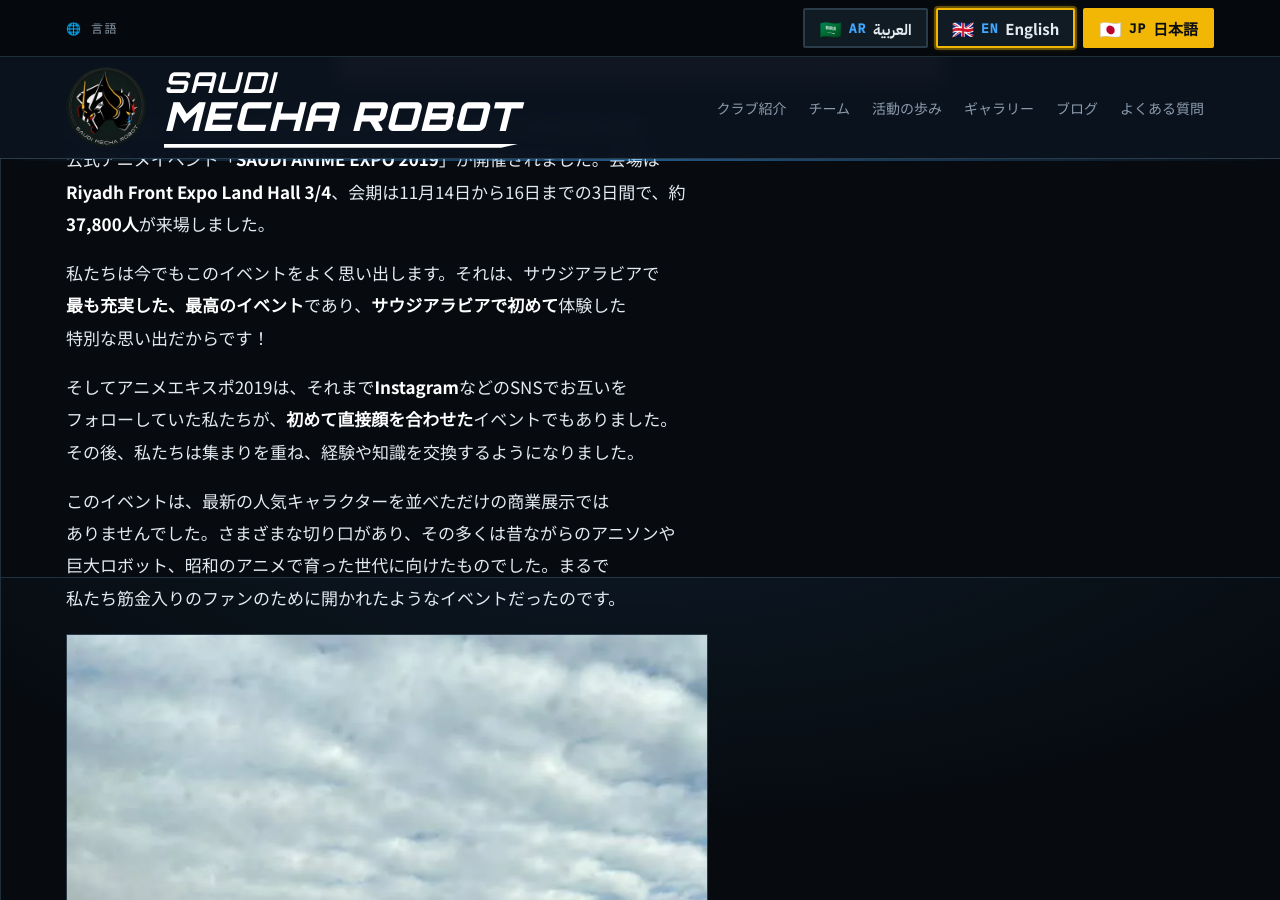
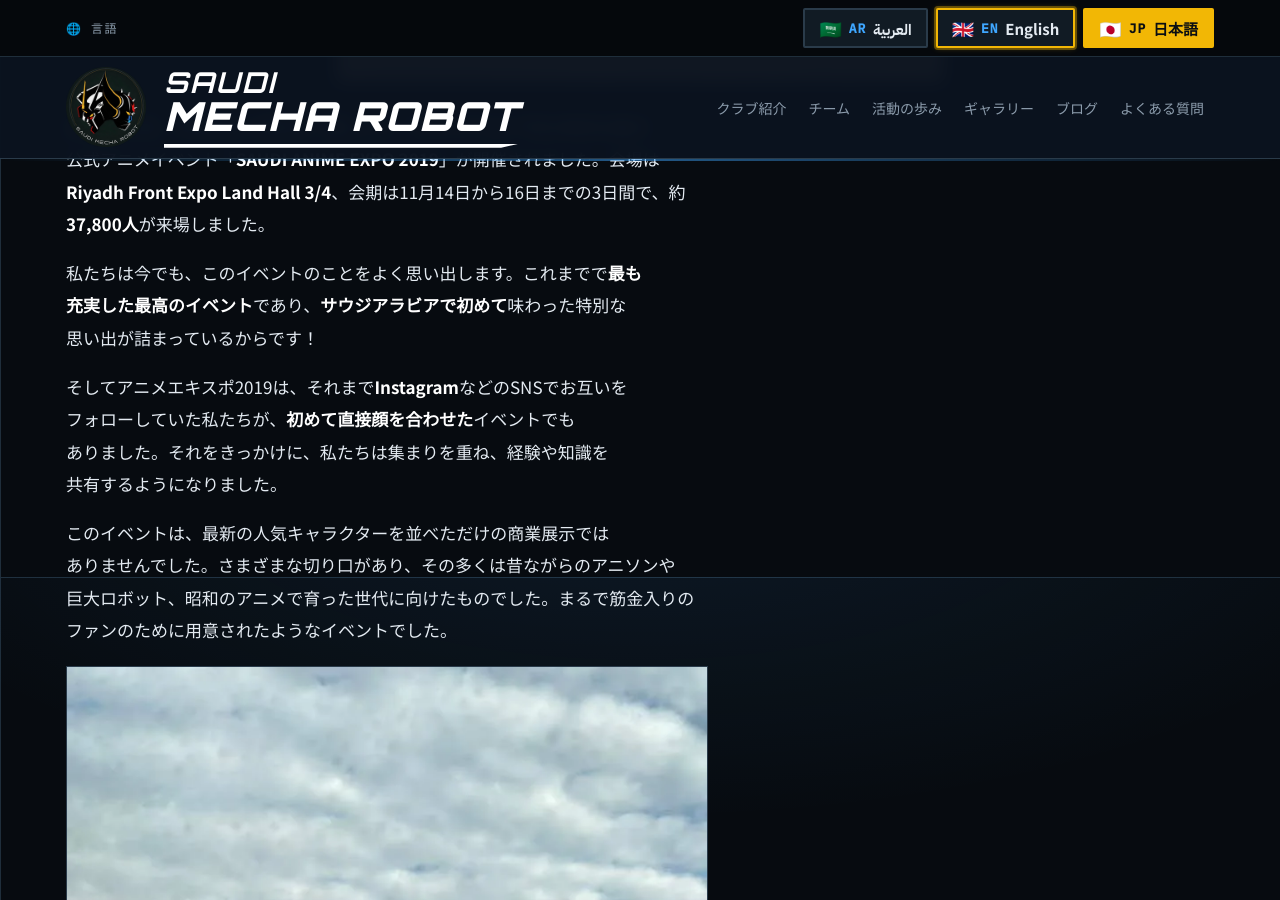
Before and after one commit to SaudiMechaRobot/SaudiMechaRobot.github.io, a Jekyll site: the page built from _posts/ja/2026-11-01-saudi-anime-expo-2019.md, in a window 1280 px wide and 900 px high, scrolled down 1223 px. Built offline with Jekyll 4.4.1, drawn with Linux system fonts in a browser that asks for light colours; some web fonts are replaced; some of the changed text lies outside the part shown.

Commit message:
Expo 2019 post (JA): more natural Japanese per native review
Co-Authored-By: Claude Opus 5.5 <noreply@anthropic.com>
Claude-Session: https://claude.ai/code/session_01JCkkFRGkPkygJBxyJVpu8J

```diff
--- a/_posts/ja/2026-11-01-saudi-anime-expo-2019.md
+++ b/_posts/ja/2026-11-01-saudi-anime-expo-2019.md
@@ -8,11 +8,11 @@ image: /assets/images/blog/anime-expo-2019-cover.jpg
 ---
 2019年11月、**リヤドシーズン**の一環として、サウジアラビア初の政府主催の公式アニメイベント「**SAUDI ANIME EXPO 2019**」が開催されました。会場は**Riyadh Front Expo Land Hall 3/4**、会期は11月14日から16日までの3日間で、約**37,800人**が来場しました。
 
-私たちは今でもこのイベントをよく思い出します。それは、サウジアラビアで**最も充実した、最高のイベント**であり、**サウジアラビアで初めて**体験した特別な思い出だからです！
+私たちは今でも、このイベントのことをよく思い出します。これまでで**最も充実した最高のイベント**であり、**サウジアラビアで初めて**味わった特別な思い出が詰まっているからです！
 
-そしてアニメエキスポ2019は、それまで**Instagram**などのSNSでお互いをフォローしていた私たちが、**初めて直接顔を合わせた**イベントでもありました。その後、私たちは集まりを重ね、経験や知識を交換するようになりました。
+そしてアニメエキスポ2019は、それまで**Instagram**などのSNSでお互いをフォローしていた私たちが、**初めて直接顔を合わせた**イベントでもありました。それをきっかけに、私たちは集まりを重ね、経験や知識を共有するようになりました。
 
-このイベントは、最新の人気キャラクターを並べただけの商業展示ではありませんでした。さまざまな切り口があり、その多くは昔ながらのアニソンや巨大ロボット、昭和のアニメで育った世代に向けたものでした。まるで私たち筋金入りのファンのために開かれたようなイベントだったのです。
+このイベントは、最新の人気キャラクターを並べただけの商業展示ではありませんでした。さまざまな切り口があり、その多くは昔ながらのアニソンや巨大ロボット、昭和のアニメで育った世代に向けたものでした。まるで筋金入りのファンのために用意されたようなイベントでした。
 
 <figure class="post-figure"><img src="/assets/images/blog/anime-expo-2019-exterior.webp" alt="Riyadh FrontのSAUDI ANIME EXPO会場" loading="lazy"><figcaption>Riyadh Frontの会場入口</figcaption></figure>
 
@@ -20,9 +20,9 @@ image: /assets/images/blog/anime-expo-2019-cover.jpg
 
 いちばんの見どころは、アニソン界のレジェンド**ささきいさお**さんと**水木一郎**さん、そしてレバノンの歌手**サミー・クラーク**さんの共演でした。
 
-最終日、3人はエジプトの**クロマティック・オーケストラ**とともに、『**グレンダイザー**』『**マジンガーZ**』『**アストロガンガー**』『**宝島**』をアラビア語と日本語で歌い上げ、観客は最初から一緒に歌っていました。
+最終日、3人はエジプトの**クロマティック・オーケストラ**とともに、『**グレンダイザー**』『**マジンガーZ**』『**アストロガンガー**』『**宝島**』をアラビア語と日本語で披露し、観客も最初から一緒に歌っていました。
 
-水木さんはアラビア語で観客にあいさつし、「何十年もサウジアラビアに来るのを待っていました」と語りました。グレンダイザーのジャケットを着たサミー・クラークさんは「皆さんのおかげで、世界中が私をうらやむでしょう」と話しました。そしてステージの最後に水木さんは「サミーがこれらの歌を歌ってくれなかったら、私たちは今ここに立っていなかった」とサミーさんに伝えました。
+水木さんはアラビア語で観客にあいさつし、「サウジアラビアに来るのを何十年も待っていました」と語りました。グレンダイザーのジャケットを着たサミー・クラークさんは「皆さんのおかげで、世界中が私をうらやむでしょう」と話しました。そしてステージの最後に水木さんは「サミーがこれらの歌を歌ってくれなければ、今ここに立っていなかったでしょう」とサミーさんに伝えました。
 
 日本、フランス、イタリアなどから多くの外国人ファンも訪れ、今でもYouTubeの映像でこの夜を振り返る人がたくさんいます。日本のオリジナル曲と、私たちが聴いて育ったアラビア語版が一つになった、貴重な瞬間でした。
 
@@ -36,7 +36,7 @@ image: /assets/images/blog/anime-expo-2019-cover.jpg
 
 ## キャラクターと展示：クラシックと最新作が一堂に
 
-会場には、**グレンダイザー**や**キャプテン翼**（アラビア語版は『キャプテン・マージド』）が登場し、『**機動戦士ガンダムNT**』の上映も行われました。さらに『**宇宙戦艦ヤマト**』『**頭文字D**』『**サムライチャンプルー**』『**聖闘士星矢**』『**ルパン三世**』『**ちびまる子ちゃん**』『**アイゼンボーグ**』『**コードギアス**』といった作品に加え、『ONE PIECE』『進撃の巨人』『NARUTO』『ドラゴンボール』『名探偵コナン』など最近の人気作も並びました。
+会場には、**グレンダイザー**や**キャプテン翼**（アラビア語版は『キャプテン・マージド』）が登場し、『**機動戦士ガンダムNT**』の上映も行われました。さらに『**宇宙戦艦ヤマト**』『**頭文字D**』『**サムライチャンプルー**』『**聖闘士星矢**』『**ルパン三世**』『**ちびまる子ちゃん**』『**アイゼンボーグ**』（アラビア語圏では「鉄の男」）『**コードギアス**』といった作品に加え、『ONE PIECE』『進撃の巨人』『NARUTO』『ドラゴンボール』『名探偵コナン』など最近の人気作も並びました。
 
 **サンライズ**のブースでは「**ガンダム40周年 Beyond**」を記念して、巨大な**RX-78-2**の頭部、**RX-78-2のコックピット**、ガンダムシリーズの歴史を紹介する壁面、1/10スケールの**ザクII**と**シャア専用ザク**が展示されました。
 
@@ -71,7 +71,7 @@ image: /assets/images/blog/anime-expo-2019-cover.jpg
 
 ## 鉄の男（アイゼンボーグ）
 
-いちばん感動したことの一つは、アラビア語圏で「鉄の男」として親しまれた**アイゼンボーグ**の実物大の姿と、実際に撮影で使われた**ミニチュア模型**を目にできたことです。会場では**ここだけ**の特別映像も上映され、そこで**Jarrah Al-Furaih**氏（[@aizen_fleed](https://www.instagram.com/aizen_fleed){:target="_blank" rel="noopener"}）によるドキュメンタリーのことを知りました。同氏は、**円谷プロダクション**と共に映画『**Return of Izenborg**』（アラビア語題『عودة الرجل الحديدي』）を手がけたプロデューサーです。
+いちばん感動したことの一つは、**アイゼンボーグ**の実物大の姿と、実際に撮影で使われた**ミニチュア模型**を目にできたことです。会場では**ここだけ**の特別映像も上映され、そこで**Jarrah Al-Furaih**氏（[@aizen_fleed](https://www.instagram.com/aizen_fleed){:target="_blank" rel="noopener"}）によるドキュメンタリーのことを知りました。同氏は、**円谷プロダクション**と共に映画『**Return of Izenborg**』（アラビア語題『عودة الرجل الحديدي』）を手がけたプロデューサーです。
 
 <figure class="post-figure"><img src="/assets/images/blog/anime-expo-2019-aizenborg.webp" alt="サウジアニメエキスポ2019に展示された等身大のアイゼンボーグ" width="1377" height="1377" loading="lazy"><figcaption>会場に展示された実物大のアイゼンボーグ</figcaption></figure>
 
@@ -87,6 +87,6 @@ image: /assets/images/blog/anime-expo-2019-cover.jpg
 
 ## おわりに
 
-サウジアニメエキスポ2019は、単なる娯楽イベントではありませんでした。過去と現在、日本とサウジアラビア、そして昔からのファンと新しい世代をつなぐ瞬間でした。私たちにとっては、クラシック作品が今も大切にされていること、そしてグレンダイザーやマジンガー、ヤマトの歌声が何十年たってもリヤドの会場を満たせることを改めて感じさせてくれました。
+サウジアニメエキスポ2019は、単なる娯楽イベントではありませんでした。過去と現在、日本とサウジアラビア、そして昔からのファンと新しい世代をつなぐ瞬間でした。私たちにとっては、クラシック作品が今も大切にされていること、そしてグレンダイザーやマジンガー、ヤマトの歌声が何十年経ってもリヤドの会場を満たせることを改めて感じさせてくれました。
 
 あの夜を覚えていますか？ あの歌は、今もあなたの中で生きていますか？
```
Also changed, not shown: other parts of _posts/ja/2026-11-01-saudi-anime-expo-2019.md (+1 -1 lines).
